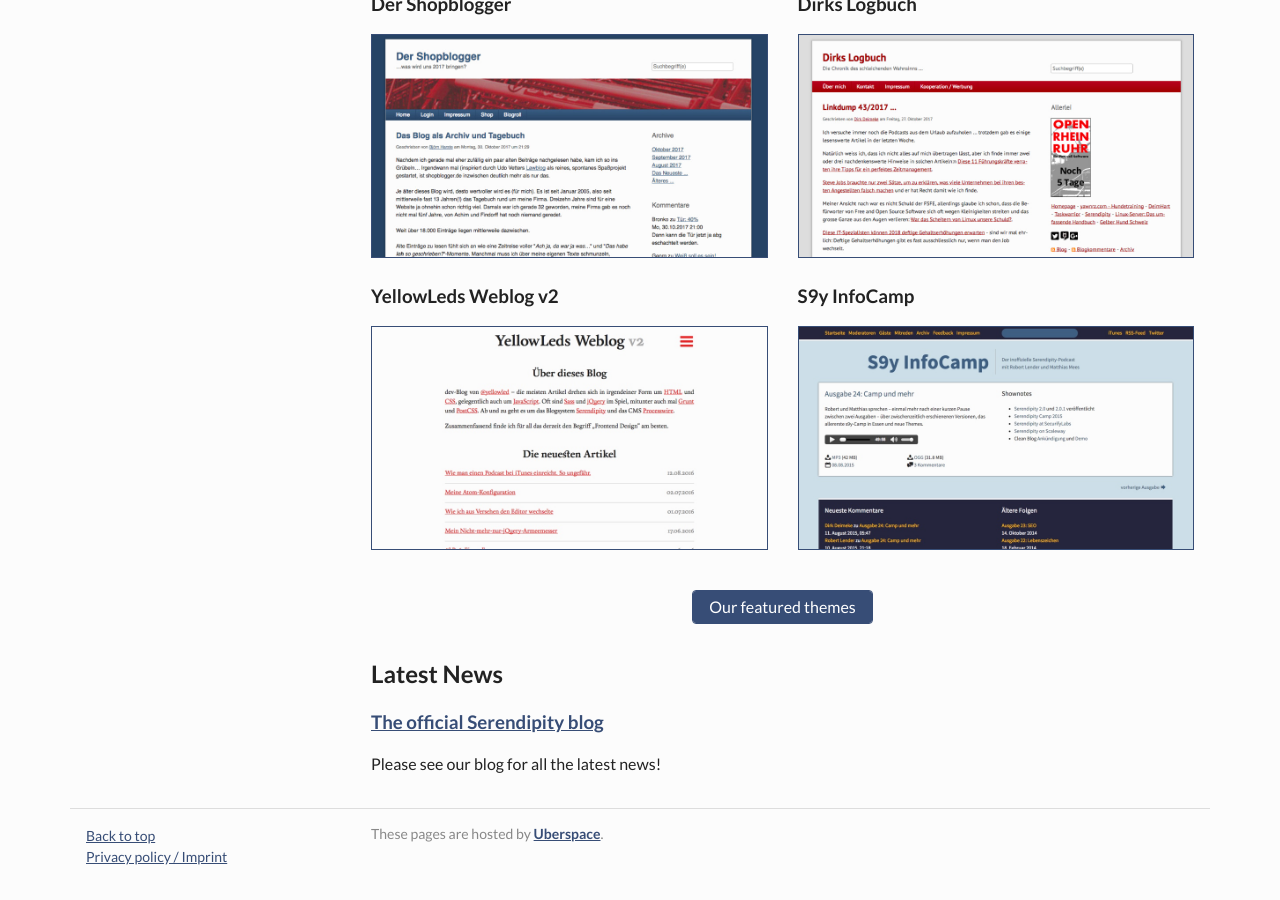
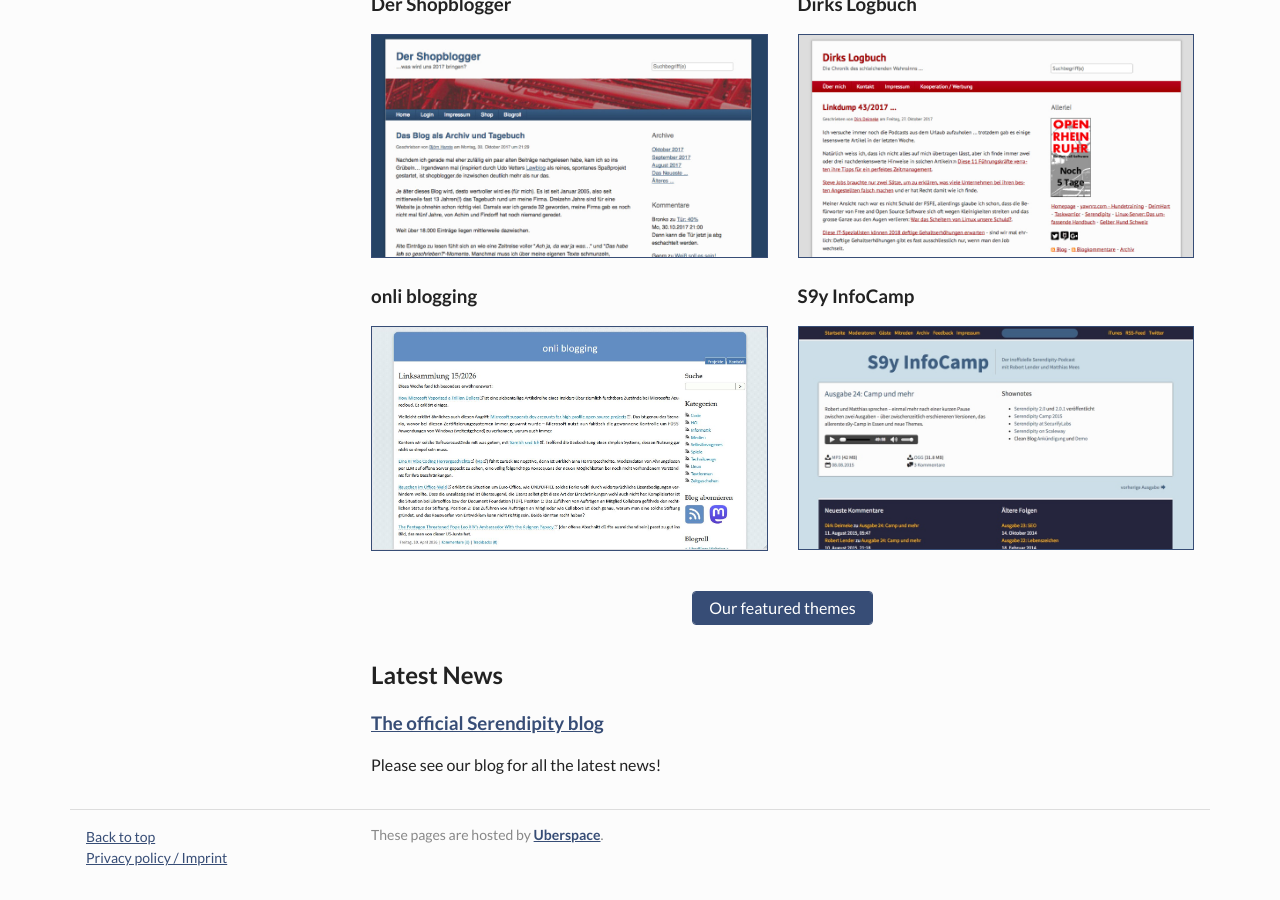
Before and after one commit to s9y/s9y.github.io, a Jekyll site: the page built from index.md, in a window 1280 px wide and 900 px high, scrolled down 976 px. Built offline with Jekyll 4.4.1, drawn with Linux system fonts in a browser that asks for light colours.

Commit message:
Update "blogs powered by s9y".
- Add HTTPS.
- Fix link to s9ycamp.info.
- Change "YellowLeds Weblog" to "onli-blogging" as the
  former is no longer a s9y blog.
- Add screenshot for onli-blogging.

Fixes #97.

Signed-off-by: Thomas Hochstein <thh@thh.name>

```diff
--- a/index.md
+++ b/index.md
@@ -26,13 +26,13 @@ title: Serendipity -  A reliable, secure and extensible PHP blog
 ## Blogs powered by Serendipity
 
 * ### Der Shopblogger
-  [![Das Blog des Shopbloggers](/img/screenshots/blogs/shopblogger.jpg)](http://www.shopblogger.de/blog/)
+  [![Das Blog des Shopbloggers](/img/screenshots/blogs/shopblogger.jpg)](https://www.shopblogger.de/blog/)
 * ### Dirks Logbuch
   [![Dirks Logbuch](/img/screenshots/blogs/dirks_logbuch.jpg)](https://www.deimeke.net/dirk/blog/)
-* ### YellowLeds Weblog v2
-  [![YellowLeds Weblog](/img/screenshots/blogs/yellowleds_weblog.jpg)](http://yellowled.de/)
+* ### onli blogging
+  [![onli blogging](/img/screenshots/blogs/onli_blogging.jpg)](https://www.onli-blogging.de/)
 * ### S9y InfoCamp
-  [![S9y InfoCamp](/img/screenshots/blogs/s9ycamp.jpg)](http://www.s9ycamp.info/)
+  [![S9y InfoCamp](/img/screenshots/blogs/s9ycamp.jpg)](https://s9ycamp.info/)
 {:#blogs-list}
 
 <div class="features-more">
```
Also changed, not shown: img/screenshots/blogs/onli_blogging.jpg (added).
